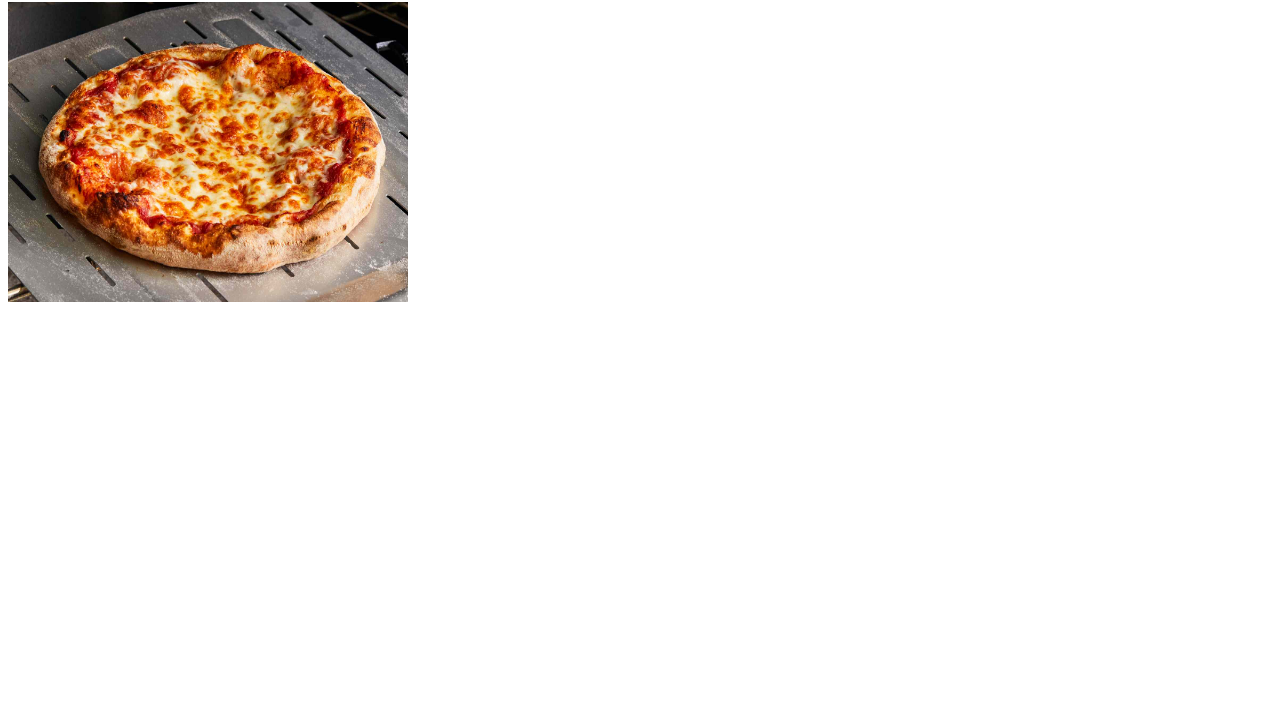
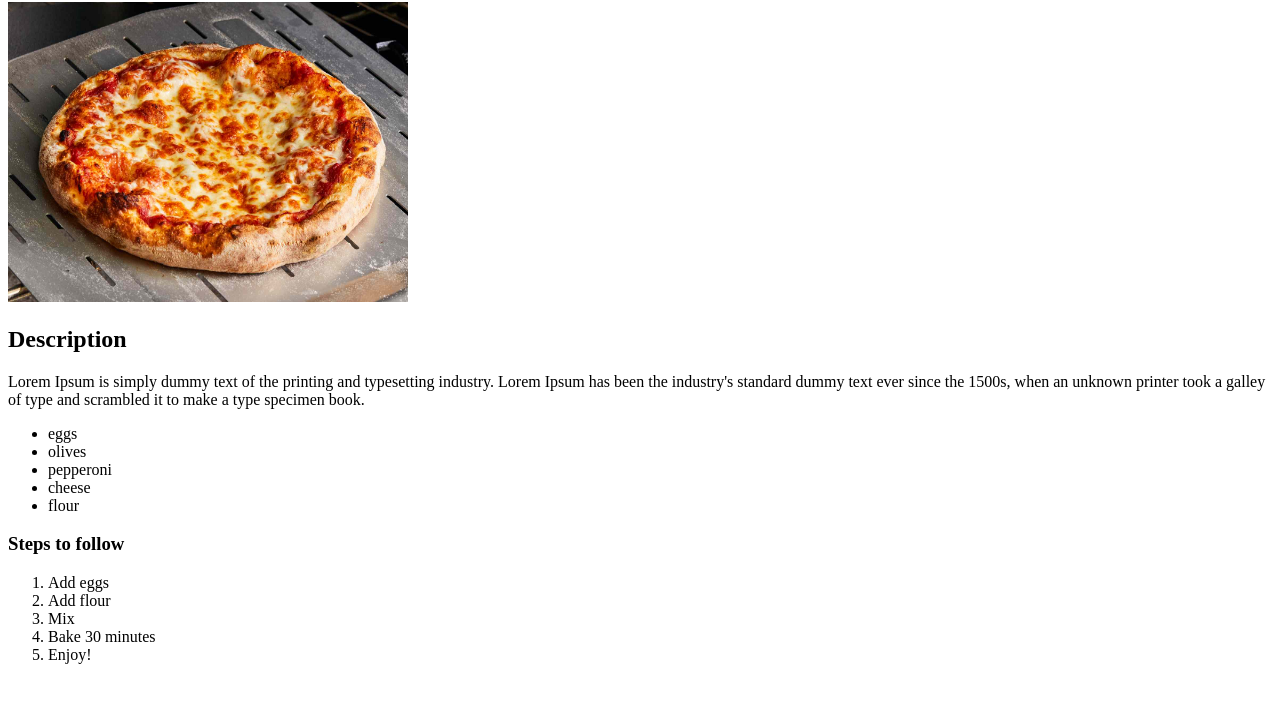
Before and after one commit to ValentinLupu21/odin-recipe, a plain HTML site: page recipes/pizza.html in a window 1280 px wide. Shown: the part 78-780 px from the top of the page. Drawn offline with Linux system fonts and the light colour scheme.

Commit message:
Added more information to pizza.html
Introduced a description, a list of ingredients that you must have and
the steps needed to follow for making the recipe.

```diff
--- a/recipes/pizza.html
+++ b/recipes/pizza.html
@@ -8,6 +8,26 @@
             <h1>Pizza</h1>
             <img src="../images/pizza.jpg" alt="pizza image" width="400px"
             height="300">
+            <h2>Description</h2>
+            <p>Lorem Ipsum is simply dummy text of the printing and typesetting
+                industry. Lorem Ipsum has been the industry's standard dummy text
+                 ever since the 1500s, when an unknown printer took a galley of
+                 type and scrambled it to make a type specimen book. </p>
+            <ul>
+                <li>eggs</li>
+                <li>olives</li>
+                <li>pepperoni</li>
+                <li>cheese</li>
+                <li>flour</li>
+            </ul>
+            <h3>Steps to follow</h3>
+            <ol>
+                <li>Add eggs</li>
+                <li>Add flour</li>
+                <li>Mix</li>
+                <li>Bake 30 minutes</li>
+                <li>Enjoy!</li>
+            </ol>
         </body>
     </head>
 </html>
```
